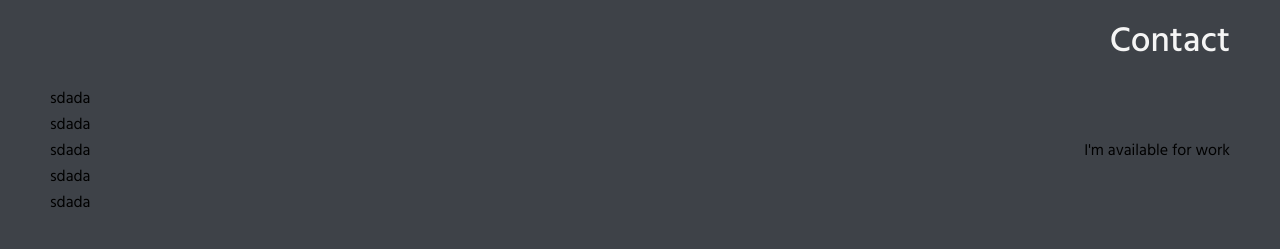
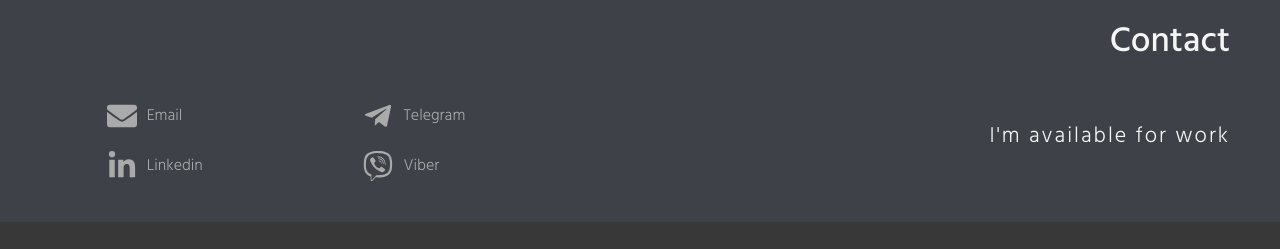
Before and after one commit to kseniya7991/Portfolio, a React (Create React App) app: page / in a window 1280 px wide. Shown: the part 8085-8334 px from the top of the page. After the commit the page ends 8307 px from the top, so only its background shows below. Built offline with nearby package versions, Linux system fonts and the light colour scheme.

Commit message:
add icons & links to Contact Block

```diff
--- a/src/components/Contact/Contact.js
+++ b/src/components/Contact/Contact.js
@@ -1,6 +1,9 @@
 import React, { useRef, useState } from 'react';
 import { useEffect } from 'react/cjs/react.development';
 import './Contact.scss';
+import { FontAwesomeIcon } from '@fortawesome/react-fontawesome';
+import { faTelegramPlane, faViber, faLinkedinIn } from '@fortawesome/free-brands-svg-icons';
+import { faEnvelope } from '@fortawesome/free-solid-svg-icons';
 
 function Contact() {
   const ContactBlock = useRef();
@@ -33,13 +36,36 @@ function Contact() {
       <div className="Contact">
         <h2 className="Contact__heading">Contact</h2>
         <div className="Contact__wrap">
-          <ul className="Contact__list">
-            <li className="Contact__item"> sdada</li>
-            <li className="Contact__item"> sdada</li>
-            <li className="Contact__item"> sdada</li>
-            <li className="Contact__item"> sdada</li>
-            <li className="Contact__item"> sdada</li>
-          </ul>
+          <div className="Contact__list_wrap">
+            <ul className="Contact__list">
+              <a href="mailto:kseniya7991@gmail.com" target="_blank" rel="noreferrer" label="email: kseniya7991@gmail.com" className="Contact__link">
+                <li className="Contact__item">
+                  <FontAwesomeIcon icon={faEnvelope} className="Contact__icon" />
+                  <span className="Contact__text">Email</span>
+                </li>
+              </a>
+              <a href="https://www.linkedin.com/in/kseniya-stoychikova-907594201/" target="_blank" rel="noreferrer" label="linked in: Kseniya Stoichykova" className="Contact__link">
+                <li className="Contact__item">
+                  <FontAwesomeIcon icon={faLinkedinIn} className="Contact__icon" />
+                  <span className="Contact__text">Linkedin</span>
+                </li>
+              </a>
+            </ul>
+            <ul className="Contact__list">
+              <a href="https://t.me/knghgi" target="_blank" rel="noreferrer" label="telegram: knghgi" className="Contact__link">
+                <li className="Contact__item">
+                  <FontAwesomeIcon icon={faTelegramPlane} className="Contact__icon" />
+                  <span className="Contact__text">Telegram</span>
+                </li>
+              </a>
+              <a href="viber://chat?number=%2B375291715185" target="_blank" rel="noreferrer" label="viber" className="Contact__link">
+                <li className="Contact__item">
+                  <FontAwesomeIcon icon={faViber} className="Contact__icon" />
+                  <span className="Contact__text">Viber</span>
+                </li>
+              </a>
+            </ul>
+          </div>
           <p className="Contact__info">I&apos;m available for work</p>
         </div>
       </div>
--- a/src/components/Contact/Contact.scss
+++ b/src/components/Contact/Contact.scss
@@ -3,12 +3,12 @@
 
 .Footer {
   width: 100%;
-  transition: .3s;
+  transition: .7s;
 }
 
 .Footer_visible {
   background-color: #3e4248;
-  transition: .3s;
+  transition: .7s;
 }
 
 .Contact {
@@ -24,12 +24,87 @@
   display: flex;
   justify-content: space-between;
   align-items: center;
+
+  font-family: $font-stack;
+  color: $text-color;
 }
 
 .Contact__list {
   padding: 0;
+  font-weight: map-get($font-weights, light);
+
+  &:nth-of-type(1) {
+    margin-right: 10%;
+  }
+}
+
+.Contact__list_wrap {
+  display: flex;
+  justify-content: space-around;
+  width: 40%;
+}
+
+.Contact__text {
+  position: relative;
+  color: #aaa;
+
+}
+
+.Contact__link {
+  text-decoration: none;
 }
 
 .Contact__item {
+  position: relative;
   list-style-type: none;
+  padding: 15px 0 5px 0;
+
+  display: flex;
+  align-items: center;
+
+  &::after {
+    position: absolute;
+    bottom: 0;
+    left: 0;
+    right: 0;
+    margin: auto;
+    width: 0;
+    content: '.';
+    color: transparent;
+    background: #fff;
+    height: 1px;
+  }
+
+  &:hover {
+    .Contact__text {
+      color: $text-color;
+      transition: .2s;
+    }
+    .Contact__icon {
+      color: #fff;
+      transition: .2s;
+    }
+    &::after {
+      width: 100%;
+      @include activeItem;
+      animation: activeItem .3s forwards;
+    }
+
+  }
+
+  cursor: pointer;
 }
+
+.Contact__icon {
+  color: #aaa;
+  width: 30px !important;
+  height: 30px;
+  margin-right: 10px;
+  transition: .2s;
+}
+
+.Contact__info {
+    font-size: 22px;
+    font-weight: 300;
+    letter-spacing: 2px;
+}
```
